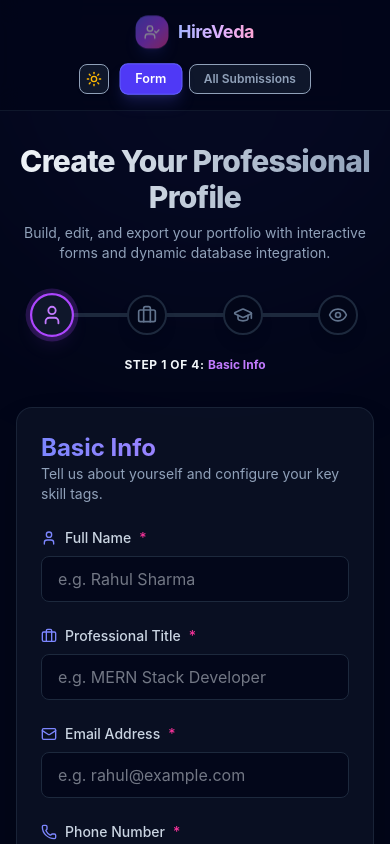
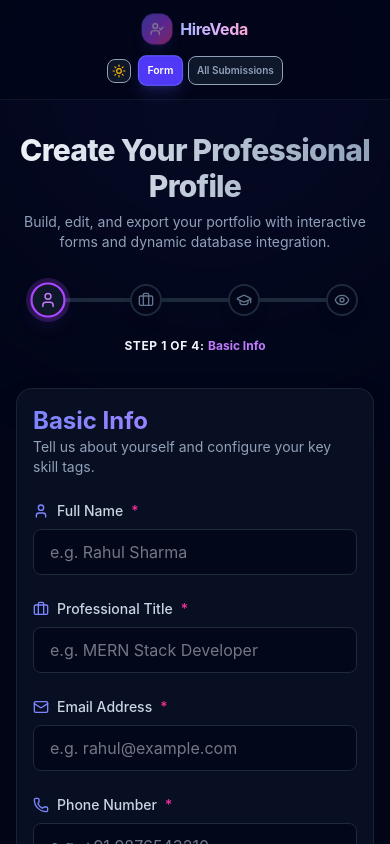
Before and after one commit to Deepanshu-Khandelwal/Hireveda, a React app in the folder frontend/: page / in a window 390 px wide. Shown: the top 844 px of the page. Built offline with nearby package versions, Linux system fonts and the light colour scheme; the HTML template or start-up script is replaced by a standard one.

Commit message:
feat: implement multi-step frontend application structure with dynamic forms and modal support

```diff
--- a/frontend/src/App.jsx
+++ b/frontend/src/App.jsx
@@ -143,34 +143,34 @@ function App() {
       <div className="absolute bottom-[-10%] right-[-10%] w-[500px] h-[500px] rounded-full bg-pink-500/10 blur-[120px] pointer-events-none animate-pulse-slow" style={{ animationDelay: '-4s' }} />
 
       {/* Header bar */}
-      <header className="w-full py-4 md:py-6 px-4 border-b border-slate-900 bg-slate-950/80 backdrop-blur-md sticky top-0 z-40">
-        <div className="max-w-6xl mx-auto flex flex-col sm:flex-row items-center justify-between gap-4">
-          <div className="flex items-center gap-2.5">
-            <div className="w-8 h-8 md:w-9 md:h-9 rounded-xl bg-gradient-to-br from-indigo-500 via-purple-500 to-pink-500 flex items-center justify-center shadow-lg shadow-indigo-500/20 animate-pulse-slow">
-              <UserCheck className="w-4 h-4 md:w-5 md:h-5 text-white" />
+      <header className="w-full py-3.5 md:py-6 px-2.5 sm:px-4 border-b border-slate-900 bg-slate-950/80 backdrop-blur-md sticky top-0 z-40">
+        <div className="max-w-6xl mx-auto flex flex-col sm:flex-row items-center justify-between gap-3 sm:gap-4">
+          <div className="flex items-center gap-2 sm:gap-2.5">
+            <div className="w-7.5 h-7.5 md:w-9 md:h-9 rounded-xl bg-gradient-to-br from-indigo-500 via-purple-500 to-pink-500 flex items-center justify-center shadow-lg shadow-indigo-500/20 animate-pulse-slow">
+              <UserCheck className="w-3.5 h-3.5 md:w-5 md:h-5 text-white" />
             </div>
-            <span className="font-bold text-lg md:text-xl bg-gradient-to-r from-indigo-300 via-purple-300 to-pink-300 bg-clip-text text-transparent tracking-tight">
+            <span className="font-bold text-base md:text-xl bg-gradient-to-r from-indigo-300 via-purple-300 to-pink-300 bg-clip-text text-transparent tracking-tight">
               HireVeda
             </span>
           </div>
 
-          <div className="flex items-center gap-2 sm:gap-3">
+          <div className="flex flex-wrap items-center justify-center gap-1.5 sm:gap-3">
             {/* Theme Toggle Button */}
             <button
               onClick={() => setTheme((prev) => (prev === 'dark' ? 'light' : 'dark'))}
-              className="p-1.5 bg-slate-900 border border-slate-850 hover:border-slate-700 text-slate-400 hover:text-slate-200 rounded-lg cursor-pointer transition-all active:scale-95 shadow-sm mr-1 sm:mr-2 flex items-center justify-center"
+              className="p-1 sm:p-1.5 bg-slate-900 border border-slate-850 hover:border-slate-700 text-slate-400 hover:text-slate-200 rounded-lg cursor-pointer transition-all active:scale-95 shadow-sm mr-0.5 sm:mr-2 flex items-center justify-center"
               title={`Switch to ${theme === 'dark' ? 'light' : 'dark'} mode`}
             >
               {theme === 'dark' ? (
-                <Sun className="w-4 h-4 text-amber-400" />
+                <Sun className="w-3.5 h-3.5 text-amber-400" />
               ) : (
-                <Moon className="w-4 h-4 text-indigo-500" />
+                <Moon className="w-3.5 h-3.5 text-indigo-500" />
               )}
             </button>
 
             <button
               onClick={() => setViewMode('form')}
-              className={`px-3.5 py-1.5 rounded-lg text-xs font-semibold border transition-all cursor-pointer
+              className={`px-2 sm:px-3.5 py-1.5 rounded-lg text-[10px] sm:text-xs font-semibold border transition-all cursor-pointer
                 ${viewMode === 'form'
                   ? 'bg-indigo-600 border-indigo-500 text-white shadow-lg shadow-indigo-500/20 scale-105'
                   : 'bg-slate-900 border-slate-850 text-slate-400 hover:text-slate-200'
@@ -181,7 +181,7 @@ function App() {
             </button>
             <button
               onClick={() => setViewMode('submissions')}
-              className={`px-3.5 py-1.5 rounded-lg text-xs font-semibold border transition-all cursor-pointer
+              className={`px-2 sm:px-3.5 py-1.5 rounded-lg text-[10px] sm:text-xs font-semibold border transition-all cursor-pointer
                 ${viewMode === 'submissions'
                   ? 'bg-indigo-600 border-indigo-500 text-white shadow-lg shadow-indigo-500/20 scale-105'
                   : 'bg-slate-900 border-slate-850 text-slate-400 hover:text-slate-200'
--- a/frontend/src/components/BasicInfoForm.jsx
+++ b/frontend/src/components/BasicInfoForm.jsx
@@ -82,7 +82,7 @@ const BasicInfoForm = ({ data, updateData, onNext, onPrev }) => {
 
   return (
     <div className="w-full max-w-2xl mx-auto animate-slide-up">
-      <div className="bg-slate-900/60 backdrop-blur-md border border-slate-800/80 rounded-2xl p-6 md:p-8 shadow-2xl space-y-6">
+      <div className="bg-slate-900/60 backdrop-blur-md border border-slate-800/80 rounded-2xl p-4 sm:p-6 md:p-8 shadow-2xl space-y-6">
         <div>
           <h2 className="text-2xl font-bold bg-gradient-to-r from-indigo-400 to-purple-400 bg-clip-text text-transparent">
             Basic Info
--- a/frontend/src/components/EducationForm.jsx
+++ b/frontend/src/components/EducationForm.jsx
@@ -51,7 +51,7 @@ const EducationForm = ({ data, updateData, onNext, onPrev }) => {
   };
 
   return (
-    <div className="w-full max-w-2xl mx-auto bg-slate-900/60 backdrop-blur-md border border-slate-800/80 rounded-2xl p-6 md:p-8 shadow-2xl animate-slide-up">
+    <div className="w-full max-w-2xl mx-auto bg-slate-900/60 backdrop-blur-md border border-slate-800/80 rounded-2xl p-4 sm:p-6 md:p-8 shadow-2xl animate-slide-up">
       <div className="mb-6 flex justify-between items-start">
         <div>
           <h2 className="text-2xl font-bold bg-gradient-to-r from-indigo-400 to-purple-400 bg-clip-text text-transparent">
@@ -93,7 +93,7 @@ const EducationForm = ({ data, updateData, onNext, onPrev }) => {
             {educations.map((edu, index) => (
               <div
                 key={index}
-                className="relative p-5 bg-slate-950/50 border border-slate-800 rounded-xl space-y-4 animate-slide-in"
+                className="relative p-3.5 sm:p-5 bg-slate-950/50 border border-slate-800 rounded-xl space-y-4 animate-slide-in"
               >
                 {/* Remove button */}
                 <button
--- a/frontend/src/components/ExperienceForm.jsx
+++ b/frontend/src/components/ExperienceForm.jsx
@@ -30,7 +30,7 @@ const ExperienceForm = ({ data, updateData, onNext, onPrev }) => {
   };
 
   return (
-    <div className="w-full max-w-2xl mx-auto bg-slate-900/60 backdrop-blur-md border border-slate-800/80 rounded-2xl p-6 md:p-8 shadow-2xl animate-slide-up">
+    <div className="w-full max-w-2xl mx-auto bg-slate-900/60 backdrop-blur-md border border-slate-800/80 rounded-2xl p-4 sm:p-6 md:p-8 shadow-2xl animate-slide-up">
       <div className="mb-6 flex justify-between items-start">
         <div>
           <h2 className="text-2xl font-bold bg-gradient-to-r from-indigo-400 to-purple-400 bg-clip-text text-transparent">
@@ -71,7 +71,7 @@ const ExperienceForm = ({ data, updateData, onNext, onPrev }) => {
           {experiences.map((exp, index) => (
             <div
               key={index}
-              className="relative p-5 bg-slate-950/50 border border-slate-800 rounded-xl space-y-4 animate-slide-in"
+              className="relative p-3.5 sm:p-5 bg-slate-950/50 border border-slate-800 rounded-xl space-y-4 animate-slide-in"
             >
               <button
                 type="button"
--- a/frontend/src/components/Modal.jsx
+++ b/frontend/src/components/Modal.jsx
@@ -31,7 +31,7 @@ const Modal = ({ isOpen, onClose, title, children }) => {
       {/* Modal Container */}
       <div className="relative w-full max-w-2xl max-h-[90vh] bg-slate-900 border border-slate-800 rounded-2xl shadow-2xl flex flex-col z-10 overflow-hidden animate-slide-up">
         {/* Header */}
-        <div className="flex items-center justify-between px-6 py-4 border-b border-slate-800/80">
+        <div className="flex items-center justify-between px-4 sm:px-6 py-3.5 sm:py-4 border-b border-slate-800/80">
           <h3 className="text-lg font-semibold bg-gradient-to-r from-indigo-400 to-purple-400 bg-clip-text text-transparent">
             {title}
           </h3>
@@ -44,7 +44,7 @@ const Modal = ({ isOpen, onClose, title, children }) => {
         </div>
 
         {/* Content */}
-        <div className="flex-1 overflow-y-auto p-6 scrollbar">
+        <div className="flex-1 overflow-y-auto p-4 sm:p-6 scrollbar">
           {children}
         </div>
       </div>
--- a/frontend/src/components/PreviewSection.jsx
+++ b/frontend/src/components/PreviewSection.jsx
@@ -192,7 +192,7 @@ const PreviewSection = ({ data, updateData, onPrev, onReset }) => {
       <div className="bg-slate-900/60 backdrop-blur-md border border-slate-800/85 rounded-2xl overflow-hidden shadow-2xl relative">
 
         {/* Header Block */}
-        <div className="p-6 md:p-8 bg-gradient-to-br from-indigo-950/65 to-slate-900/40 border-b border-slate-800/80 relative group">
+        <div className="p-4 sm:p-6 md:p-8 bg-gradient-to-br from-indigo-950/65 to-slate-900/40 border-b border-slate-800/80 relative group">
           <button
             onClick={() => openEditModal('basic')}
             className="absolute top-4 right-4 md:top-6 md:right-6 p-2 bg-slate-850 hover:bg-indigo-600 border border-slate-800 hover:border-indigo-500 text-slate-400 hover:text-white rounded-lg transition-all shadow-md cursor-pointer"
@@ -236,7 +236,7 @@ const PreviewSection = ({ data, updateData, onPrev, onReset }) => {
         </div>
 
         {/* Dynamic content grid */}
-        <div className="p-6 md:p-8 grid grid-cols-1 md:grid-cols-3 gap-8">
+        <div className="p-4 sm:p-6 md:p-8 grid grid-cols-1 md:grid-cols-3 gap-8">
 
           {/* Left Column: Education & Experience (2 cols) */}
           <div className="md:col-span-2 space-y-8">
--- a/frontend/src/components/StepIndicator.jsx
+++ b/frontend/src/components/StepIndicator.jsx
@@ -29,11 +29,11 @@ const StepIndicator = ({ currentStep, totalSteps = 4 }) => {
           const isCompleted = stepNumber < currentStep;
           const StepIcon = step.icon;
 
-          return (
+            return (
             <div key={index} className="flex flex-col items-center">
               <div
                 className={`
-                  w-10 h-10 md:w-12 md:h-12 rounded-full flex items-center justify-center
+                  w-8 h-8 sm:w-10 sm:h-10 md:w-12 md:h-12 rounded-full flex items-center justify-center
                   transition-all duration-300 border-2 z-10 shadow-lg
                   ${isCompleted
                     ? 'bg-gradient-to-br from-indigo-500 to-purple-600 border-indigo-400 text-white scale-105'
@@ -43,7 +43,7 @@ const StepIndicator = ({ currentStep, totalSteps = 4 }) => {
                   }
                 `}
               >
-                <StepIcon className="w-5 h-5 md:w-6 md:h-6" />
+                <StepIcon className="w-4 h-4 sm:w-5 sm:h-5 md:w-6 md:h-6" />
               </div>
               <span
                 className={`
--- a/frontend/src/components/SubmissionsList.jsx
+++ b/frontend/src/components/SubmissionsList.jsx
@@ -72,7 +72,7 @@ const SubmissionsList = ({ onEditProfile, onBackToForm }) => {
   return (
     <div className="w-full max-w-5xl mx-auto space-y-6 animate-slide-up">
       {/* Header bar of list */}
-      <div className="flex flex-col md:flex-row md:items-center justify-between gap-4 bg-slate-900/60 backdrop-blur-md border border-slate-800/80 p-5 rounded-2xl shadow-xl">
+      <div className="flex flex-col md:flex-row md:items-center justify-between gap-4 bg-slate-900/60 backdrop-blur-md border border-slate-800/80 p-4 sm:p-5 rounded-2xl shadow-xl">
         <div className="space-y-1">
           <h2 className="text-xl font-bold text-slate-100 flex items-center gap-2">
             <Database className="w-5 h-5 text-indigo-400" /> Database Submissions
```
